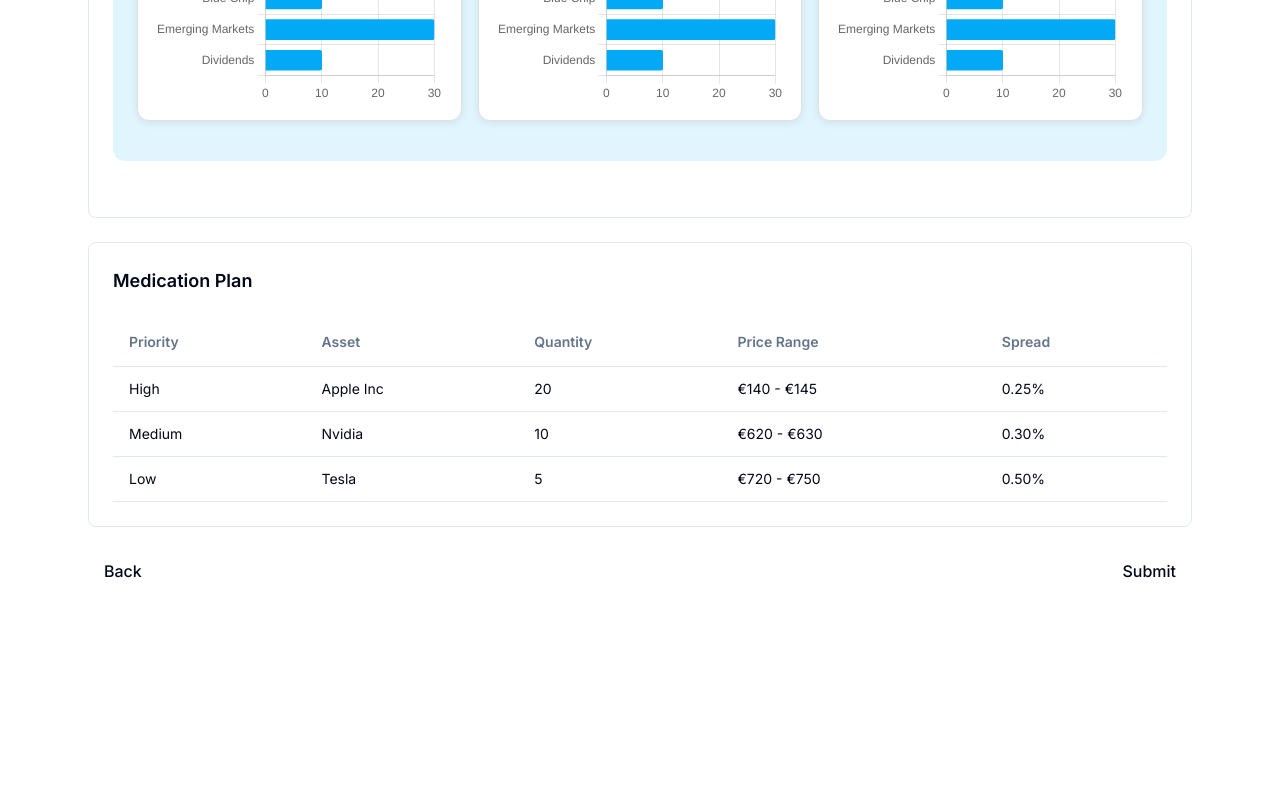
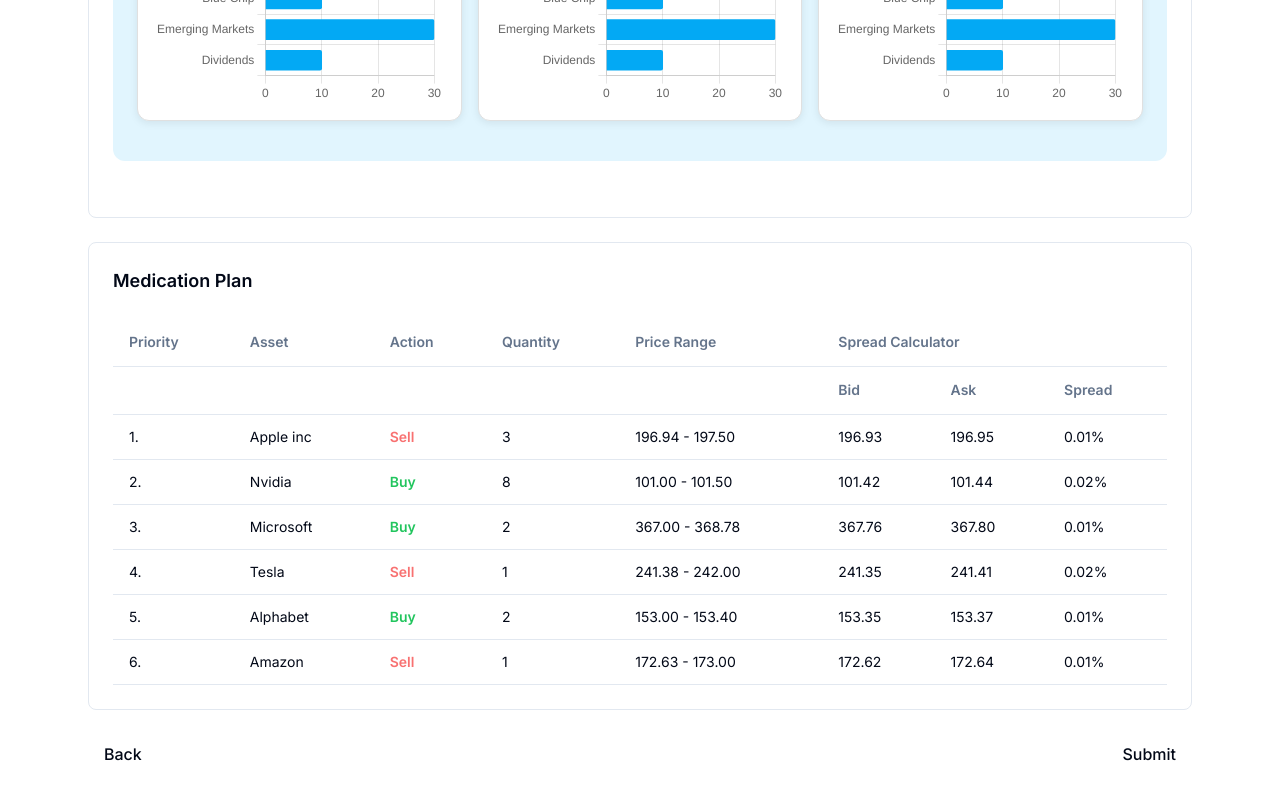
Before and after one commit to sundar-aidev/PDOC_Beta, a Next.js app in the folder my-app/: page /medication-plan in a window 1280 px wide. Shown: the part 1263-2063 px from the top of the page. Before the commit the page ends 1902 px from the top, so only its background shows below. Built offline with nearby package versions, Linux system fonts and the light colour scheme.

Commit message:
Medication Plan 1.3
- Added vertical StackedBarchart in before and after
-  refined the medication plan table

```diff
--- a/my-app/app/medication-plan/page.tsx
+++ b/my-app/app/medication-plan/page.tsx
@@ -1,4 +1,3 @@
-
 "use client";
 
 import { useState } from "react";
@@ -7,7 +6,7 @@
 import { SummaryOfChanges } from "@/components/wealth-treatment/summary-of-changes";
 import { MedicationPlanTable, MedicationPlanItem } from "@/components/wealth-treatment/medication-plan-table";
 import { Button } from "@/components/ui/button";
-import Modal from "@/components/ui/modal"; // Make sure you import your modal
+import Modal from "@/components/ui/modal";
 
 const mockAssets = [
   { type: "Cash to Invest", value: 35000, formattedValue: "35.0K", toleranceStart: 30, toleranceEnd: 50, idealAmount: 40000, currency: "EUR" },
@@ -16,11 +15,103 @@
   { type: "Commodities", value: 1000, formattedValue: "1.0K", toleranceStart: 70, toleranceEnd: 90, idealAmount: 1500, currency: "EUR" },
 ];
 
-const mockMedicationPlan = [
-  { priority: "High", asset: "Apple Inc", quantity: 20, priceRange: "€140 - €145", spread: "0.25%" },
-  { priority: "Medium", asset: "Nvidia", quantity: 10, priceRange: "€620 - €630", spread: "0.30%" },
-  { priority: "Low", asset: "Tesla", quantity: 5, priceRange: "€720 - €750", spread: "0.50%" },
+const industryData = [
+  { GICS_Industry_Name: "Small Caps", currentValue: 30, projectedValue: 40 },
+  { GICS_Industry_Name: "Large Caps", currentValue: 20, projectedValue: 25 },
+  { GICS_Industry_Name: "Blue Chip", currentValue: 10, projectedValue: 20 },
+  { GICS_Industry_Name: "Emerging Markets", currentValue: 30, projectedValue: 10 },
+  { GICS_Industry_Name: "Dividends", currentValue: 10, projectedValue: 5 },
 ];
+
+const styleData = [
+  { CategoryName: "Small Caps", currentValue: 30, projectedValue: 40 },
+  { CategoryName: "Large Caps", currentValue: 20, projectedValue: 25 },
+  { CategoryName: "Blue Chip", currentValue: 10, projectedValue: 20 },
+  { CategoryName: "Emerging Markets", currentValue: 30, projectedValue: 10 },
+  { CategoryName: "Dividends", currentValue: 10, projectedValue: 5 },
+];
+
+const regionData = [
+  { RegionName: "Small Caps", currentValue: 30, projectedValue: 40 },
+  { RegionName: "Large Caps", currentValue: 20, projectedValue: 25 },
+  { RegionName: "Blue Chip", currentValue: 10, projectedValue: 20 },
+  { RegionName: "Emerging Markets", currentValue: 30, projectedValue: 10 },
+  { RegionName: "Dividends", currentValue: 10, projectedValue: 5 },
+];
+
+const mockStockPositions = [
+  { symbol: "AAPL", currentValue: 75, projectedValue: 25 },
+  { symbol: "NVDA", currentValue: 60, projectedValue: 20 },
+  { symbol: "MSFT", currentValue: 55, projectedValue: 15 },
+  { symbol: "TSLA", currentValue: 45, projectedValue: 15 },
+  { symbol: "GOOGL", currentValue: 35, projectedValue: 50 },
+  { symbol: "AMZN", currentValue: 30, projectedValue: 60 },
+];
+
+const mockMedicationPlan: MedicationPlanRow[] = [
+  {
+    priority: 1,
+    asset: "Apple inc",
+    action: "Sell",
+    quantity: 3,
+    priceRange: "196.94 - 197.50",
+    bid: 196.93,
+    ask: 196.95,
+    spread: "0.01%",
+  },
+  {
+    priority: 2,
+    asset: "Nvidia",
+    action: "Buy",
+    quantity: 8,
+    priceRange: "101.00 - 101.50",
+    bid: 101.42,
+    ask: 101.44,
+    spread: "0.02%",
+  },
+  {
+    priority: 3,
+    asset: "Microsoft",
+    action: "Buy",
+    quantity: 2,
+    priceRange: "367.00 - 368.78",
+    bid: 367.76,
+    ask: 367.80,
+    spread: "0.01%",
+  },
+  {
+    priority: 4,
+    asset: "Tesla",
+    action: "Sell",
+    quantity: 1,
+    priceRange: "241.38 - 242.00",
+    bid: 241.35,
+    ask: 241.41,
+    spread: "0.02%",
+  },
+  {
+    priority: 5,
+    asset: "Alphabet",
+    action: "Buy",
+    quantity: 2,
+    priceRange: "153.00 - 153.40",
+    bid: 153.35,
+    ask: 153.37,
+    spread: "0.01%",
+  },
+  {
+    priority: 6,
+    asset: "Amazon",
+    action: "Sell",
+    quantity: 1,
+    priceRange: "172.63 - 173.00",
+    bid: 172.62,
+    ask: 172.64,
+    spread: "0.01%",
+  },
+];
+
+
 export default function Page() {
   const [isModalOpen, setIsModalOpen] = useState(false);
   const router = useRouter();
@@ -42,10 +133,15 @@
         <span style={{ fontWeight: 600 }}>2 weeks</span>. Accuracy may vary depending on timing.
       </div>
 
-      <SummaryOfChanges />
+      <SummaryOfChanges
+        industryData={industryData}
+        styleData={styleData}
+        regionData={regionData}
+        stockPositions={mockStockPositions}
+      />
+
       <MedicationPlanTable data={mockMedicationPlan} />
 
-      {/* Action buttons */}
       <div className="flex justify-between items-center mt-4">
         <Button variant="secondary" size="md" onClick={() => router.push("/treatment")}>
           Back
@@ -55,9 +151,8 @@
         </Button>
       </div>
 
-      {/* Modal */}
       <Modal
-        isOpen={isModalOpen} // ✅ use the correct state variable here
+        isOpen={isModalOpen}
         onClose={() => setIsModalOpen(false)}
         title="Portfolio Health"
         valueChange={{ from: 77, to: 89 }}
--- a/my-app/components/ui/stackedbarchart.tsx
+++ b/my-app/components/ui/stackedbarchart.tsx
@@ -21,41 +21,51 @@
 
 interface StackedBarChartProps {
   data: StockPosition[];
+  overlay?: boolean;
+  isBefore?: boolean;
+  barColor?: string;
 }
 
-const StackedBarChart = ({ data }: StackedBarChartProps) => {
+const StackedBarChart = ({ data, overlay = false, isBefore = false, barColor }: StackedBarChartProps) => {
   const labels = data.map(stock => stock.symbol);
   const currentValues = data.map(stock => stock.currentValue);
   const projectedValues = data.map(stock => stock.projectedValue);
 
-  const greyBarData = currentValues.map((value, index) => ({
-    x: labels[index],
-    y: [0, value],
-  }));
-
-  const overlayBarData = projectedValues.map((value, index) => {
-    const currValue = currentValues[index];
-    return {
-      x: labels[index],
-      y: [currValue, value],
-    };
-  });
+  const finalColor = barColor || (isBefore ? '#b0b0b0' : '#03a9f4');
 
   const chartData = {
     labels,
-    datasets: [
+    datasets: overlay
+      ? [
           {
-        data: overlayBarData,
-        backgroundColor: projectedValues.map((value, index) => (value >= currentValues[index] ? 'rgba(53, 253, 3, 0.75)' : '#FF9C9C')),
+            data: projectedValues.map((value, index) => ({
+              x: labels[index],
+              y: [currentValues[index], value],
+            })),
+            backgroundColor: projectedValues.map((value, index) =>
+              value >= currentValues[index] ? 'rgba(53, 253, 3, 0.75)' : '#FF9C9C'
+            ),
             barThickness: 20,
             borderRadius: 2,
           },
           {
-        data: greyBarData,
-        backgroundColor: '#03bffd',
+            data: currentValues.map((value, index) => ({
+              x: labels[index],
+              y: [0, value],
+            })),
+            backgroundColor: finalColor,
             barThickness: 20,
             borderRadius: 2,
             xAxisID: 'x2',
+          },
+        ]
+      : [
+          {
+            label: 'Current Value',
+            data: currentValues,
+            backgroundColor: finalColor,
+            barThickness: 20,
+            borderRadius: 2,
           },
         ],
   };
@@ -70,18 +80,15 @@
         intersect: false,
         callbacks: {
           label: function (context: any) {
-            const datasetIndex = context.datasetIndex;
             const index = context.dataIndex;
+            const currValue = currentValues[index];
+            const projValue = projectedValues[index];
+            const diff = (projValue - currValue).toFixed(2);
 
-            if (datasetIndex === 0) {
-              const projValue = projectedValues[index];
-              const currValue = currentValues[index];
-              const difference = (projValue - currValue).toFixed(4);
-              return `Suggested Change: ${difference}`;
-            } else if (datasetIndex === 1) {
-              const currValue = currentValues[index];
-              return `Current Value: ${currValue.toFixed(4)}`;
+            if (overlay && context.datasetIndex === 0) {
+              return `Suggested Change: ${diff}`;
             }
+            return `Current Value: ${currValue.toFixed(2)}`;
           },
         },
       },
@@ -105,7 +112,7 @@
 
   return (
     <div className={styles.container}>
-      <Bar data={chartData} options={options} />
+      <Bar data={chartData as any} options={options} />
     </div>
   );
 };
--- a/my-app/components/wealth-treatment/medication-plan-table.tsx
+++ b/my-app/components/wealth-treatment/medication-plan-table.tsx
@@ -11,10 +11,13 @@
 } from "@/components/ui/table";
 
 export interface MedicationPlanRow {
-  priority: string;
+  priority: number;
   asset: string;
+  action: "Buy" | "Sell";
   quantity: number;
   priceRange: string;
+  bid: number;
+  ask: number;
   spread: string;
 }
 
@@ -34,18 +37,32 @@
             <TableRow>
               <TableHead>Priority</TableHead>
               <TableHead>Asset</TableHead>
+              <TableHead>Action</TableHead>
               <TableHead>Quantity</TableHead>
               <TableHead>Price Range</TableHead>
+              <TableHead colSpan={3} className={styles.spreadHeader}>Spread Calculator</TableHead>
+            </TableRow>
+            <TableRow>
+              <TableHead></TableHead>
+              <TableHead></TableHead>
+              <TableHead></TableHead>
+              <TableHead></TableHead>
+              <TableHead></TableHead>
+              <TableHead>Bid</TableHead>
+              <TableHead>Ask</TableHead>
               <TableHead>Spread</TableHead>
             </TableRow>
           </TableHeader>
           <TableBody>
             {data.map((row, idx) => (
               <TableRow key={idx}>
-                <TableCell>{row.priority}</TableCell>
+                <TableCell>{row.priority}.</TableCell>
                 <TableCell>{row.asset}</TableCell>
+                <TableCell style={{ color: row.action === "Buy" ? "#22c55e" : "#f87171", fontWeight: 600 }}>{row.action}</TableCell>
                 <TableCell>{row.quantity}</TableCell>
                 <TableCell>{row.priceRange}</TableCell>
+                <TableCell>{row.bid.toFixed(2)}</TableCell>
+                <TableCell>{row.ask.toFixed(2)}</TableCell>
                 <TableCell>{row.spread}</TableCell>
               </TableRow>
             ))}
@@ -55,11 +72,3 @@
     </div>
   );
 }
-
-// Example usage:
-// import { MedicationPlanTable, MedicationPlanRow } from "./medication-plan-table";
-// const mockPlan: MedicationPlanRow[] = [
-//   { priority: "High", asset: "Insulin", quantity: 2, priceRange: "$20 - $30", spread: "Wide" },
-//   { priority: "Medium", asset: "Vitamin D", quantity: 1, priceRange: "$10 - $15", spread: "Narrow" },
-// ];
-// <MedicationPlanTable data={mockPlan} />
--- a/my-app/components/wealth-treatment/stock-distribution.tsx
+++ b/my-app/components/wealth-treatment/stock-distribution.tsx
@@ -84,7 +84,7 @@
             <TabsContent value="positions" className={styles.tabContent}>
               <div className={styles.currentStocksPortfolioSection}>
                 <h4 className={styles.subtitle}>Current Positions</h4>
-                <StackedBarChart data={currentPositions} />
+                <StackedBarChart data={currentPositions} overlay={true} />
               </div>
 
               <div className={styles.recommendationsSection}>
--- a/my-app/components/wealth-treatment/summary-of-changes.tsx
+++ b/my-app/components/wealth-treatment/summary-of-changes.tsx
@@ -2,6 +2,7 @@
 
 import { Info } from "lucide-react";
 import HorizBarChart from "@/components/ui/horizBarChart";
+import StackedBarChart from "@/components/ui/stackedbarchart";
 import { Tabs, TabsContent, TabsList, TabsTrigger } from "@/components/ui/tabs";
 import SpeechBubble from "@/components/ui/speech-bubble";
 import {
@@ -12,31 +13,29 @@
 } from "@/components/ui/tooltip";
 import styles from "./summary-of-changes.module.css";
 
-export const regionData = [
-  { RegionName: "Small Caps", currentValue: 30, projectedValue: 40 },
-  { RegionName: "Large Caps", currentValue: 20, projectedValue: 25 },
-  { RegionName: "Blue Chip", currentValue: 10, projectedValue: 20 },
-  { RegionName: "Emerging Markets", currentValue: 30, projectedValue: 10 },
-  { RegionName: "Dividends", currentValue: 10, projectedValue: 5 },
-];
+interface DataItem {
+  RegionName?: string;
+  GICS_Industry_Name?: string;
+  CategoryName?: string;
+  stockName?: string;
+  currentValue: number;
+  projectedValue: number;
+}
 
-export const industryData = [
-  { GICS_Industry_Name: "Small Caps", currentValue: 30, projectedValue: 40 },
-  { GICS_Industry_Name: "Large Caps", currentValue: 20, projectedValue: 25 },
-  { GICS_Industry_Name: "Blue Chip", currentValue: 10, projectedValue: 20 },
-  { GICS_Industry_Name: "Emerging Markets", currentValue: 30, projectedValue: 10 },
-  { GICS_Industry_Name: "Dividends", currentValue: 10, projectedValue: 5 },
-];
+interface StockPosition {
+  symbol: string;
+  currentValue: number;
+  projectedValue: number;
+}
 
-export const styleData = [
-  { CategoryName: "Small Caps", currentValue: 30, projectedValue: 40 },
-  { CategoryName: "Large Caps", currentValue: 20, projectedValue: 25 },
-  { CategoryName: "Blue Chip", currentValue: 10, projectedValue: 20 },
-  { CategoryName: "Emerging Markets", currentValue: 30, projectedValue: 10 },
-  { CategoryName: "Dividends", currentValue: 10, projectedValue: 5 },
-];
+interface SummaryOfChangesProps {
+  industryData: DataItem[];
+  styleData: DataItem[];
+  regionData: DataItem[];
+  stockPositions: StockPosition[];
+}
 
-export function SummaryOfChanges() {
+export function SummaryOfChanges({ industryData, styleData, regionData, stockPositions }: SummaryOfChangesProps) {
   return (
     <div className={styles.container}>
       <div className={styles.header}>
@@ -70,7 +69,7 @@
             <div className={styles.chartRow}>
               <HorizBarChart data={industryData} isBefore={true} />
               <HorizBarChart data={styleData} isBefore={true} />
-              <HorizBarChart data={regionData}  isBefore={true} />
+              <HorizBarChart data={regionData} isBefore={true} />
             </div>
           </div>
 
@@ -90,7 +89,29 @@
         </TabsContent>
 
         <TabsContent value="positions">
-          <div className={styles.placeholder}>Individual Positions content goes here.</div>
+          <div className={`${styles.sectionWrapper} ${styles.beforeSection}`}>
+            <div className={styles.sectionHeaderRow}>
+              <div className={styles.sectionHeader}>Before</div>
+              <SpeechBubble side="right">
+                Your Portfolio is generally well balanced. However, you could maximise your cash by increasing your stocks. Let's understand better below.
+              </SpeechBubble>
+            </div>
+            <div className={styles.chartRow}>
+              <StackedBarChart data={stockPositions} isBefore={true} />
+            </div>
+          </div>
+
+          <div className={`${styles.sectionWrapper} ${styles.afterSection}`}>
+            <div className={styles.sectionHeaderRow}>
+              <div className={styles.sectionHeader}>After</div>
+              <SpeechBubble side="left">
+                Your Portfolio is generally well balanced. However, you could maximise your cash by increasing your stocks. Let's understand better below.
+              </SpeechBubble>
+            </div>
+            <div className={styles.chartRow}>
+              <StackedBarChart data={stockPositions} isBefore={false} />
+            </div>
+          </div>
         </TabsContent>
       </Tabs>
     </div>
```
Lines whose indentation alone changed are shown as unchanged.
